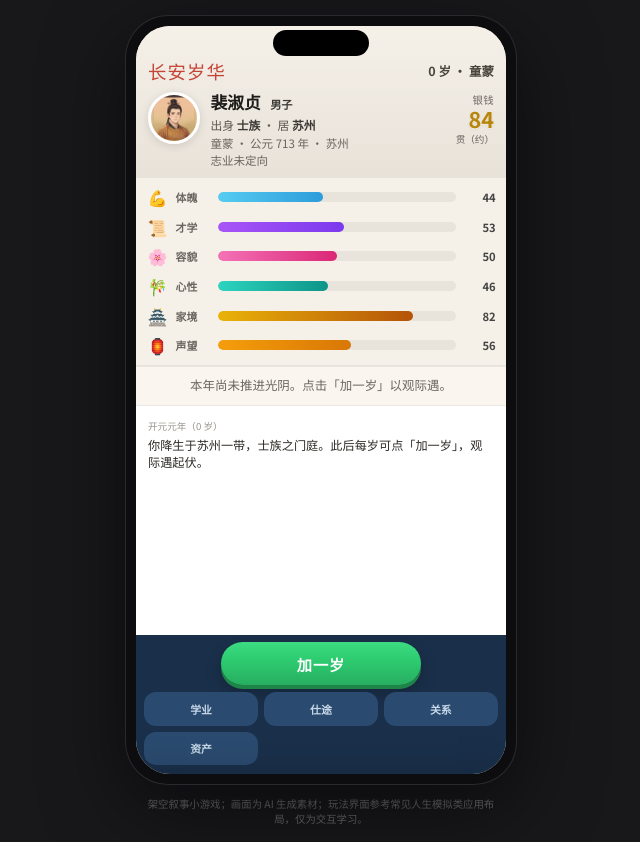
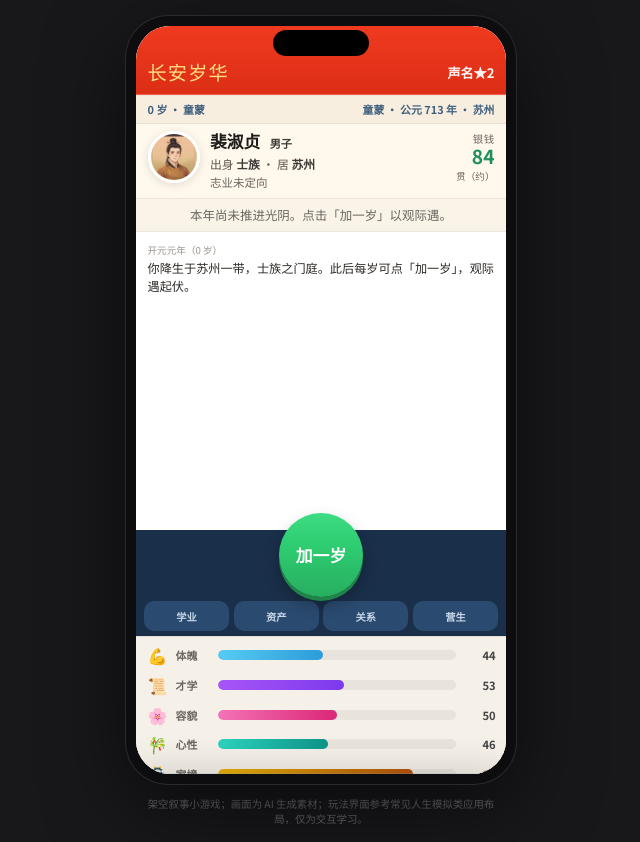
Before and after one commit to pdrdzyk/life-sim-game-tang, a plain HTML site: page index.html in a window 1280 px wide. Both pictures are taken after a click on the button "开卷 · 降生". Shown: the whole page, without its empty margins (319-959 px from the left). Drawn offline with Linux system fonts and the light colour scheme; a web font is replaced by a local one.

Commit message:
rework home layout toward bitlife flow
Adjust the main screen to a BitLife-like hierarchy (top app/profile bars, central life log, centered age button with bottom nav, and bottom stat bars) and keep top character info visible while subpages overlay the rest.

Made-with: Cursor

```diff
--- a/index.html
+++ b/index.html
@@ -143,21 +143,42 @@
     /* —— BitLife 式顶栏 —— */
     .bl-header {
       flex-shrink: 0;
-      background: linear-gradient(180deg, #f5f0e8 0%, #e8e2d9 100%);
-      padding: 2rem 0.75rem 0.5rem;
-      border-bottom: 1px solid rgba(0, 0, 0, 0.06);
+      background: #fff8ed;
+      border-bottom: 1px solid rgba(0, 0, 0, 0.08);
+      padding: 0;
+    }
+    .bl-appbar {
+      background: linear-gradient(180deg, #ef3a1f 0%, #dc2e16 100%);
+      color: #fff;
+      padding: 2rem 0.72rem 0.48rem;
+      display: flex;
+      align-items: center;
+      justify-content: space-between;
+      border-bottom: 1px solid rgba(255, 255, 255, 0.2);
+    }
+    .bl-appbar .bl-brand {
+      color: #ffe083;
+      font-size: 1.2rem;
+    }
+    .bl-star {
+      font-size: 0.82rem;
+      font-weight: 700;
+      opacity: 0.95;
     }
     .bl-title-row {
       display: flex;
       align-items: center;
       justify-content: space-between;
-      margin-bottom: 0.5rem;
-      gap: 0.5rem;
+      padding: 0.34rem 0.72rem 0.36rem;
+      background: #f8eedf;
+      border-top: 1px solid rgba(0, 0, 0, 0.04);
+      border-bottom: 1px solid rgba(0, 0, 0, 0.06);
+      gap: 0.35rem;
     }
     .bl-age-phase {
-      font-size: 0.78rem;
+      font-size: 0.68rem;
       font-weight: 700;
-      color: #4a453c;
+      color: #3f5f7c;
       white-space: nowrap;
     }
     .bl-brand {
@@ -170,6 +191,7 @@
       display: flex;
       align-items: flex-start;
       gap: 0.65rem;
+      padding: 0.45rem 0.72rem 0.5rem;
     }
     .bl-avatar {
       width: 52px;
@@ -214,11 +236,10 @@
       letter-spacing: 0.04em;
     }
     .bl-bank-val {
-      font-size: 1.35rem;
+      font-size: 1.2rem;
       font-weight: 800;
-      color: #b8860b;
+      color: #1f8f5c;
       line-height: 1.1;
-      text-shadow: 0 1px 0 rgba(255, 255, 255, 0.55), 0 1px 2px rgba(139, 90, 0, 0.18);
     }
     .bl-bank-unit {
       font-size: 0.6rem;
@@ -242,14 +263,13 @@
       flex-direction: column;
     }
 
-    /* 当前事件卡 */
+    /* 中央纪事区 */
     .event-card-wrap {
       flex-shrink: 0;
-      background: #faf6ef;
-      border-top: 1px solid rgba(0, 0, 0, 0.06);
-      border-bottom: 1px solid rgba(0, 0, 0, 0.06);
-      padding: 0.55rem 0.75rem 0.65rem;
-      max-height: 38%;
+      background: #f9f3e8;
+      border-bottom: 1px solid rgba(0, 0, 0, 0.05);
+      padding: 0.4rem 0.72rem;
+      max-height: 22%;
       overflow-y: auto;
     }
     .event-card-wrap .event-card-title {
@@ -291,7 +311,7 @@
       min-height: 0;
       overflow-y: auto;
       -webkit-overflow-scrolling: touch;
-      padding: 0.55rem 0.75rem 0.4rem;
+      padding: 0.4rem 0.72rem 0.35rem;
       font-size: 0.76rem;
       line-height: 1.45;
       color: #2d2a26;
@@ -314,30 +334,34 @@
       line-height: 1.55;
     }
 
-    /* —— 底栏：加一岁突出 + 六键 —— */
+    /* —— 底栏：中置加岁 + 四入口 —— */
     .dock-wrap {
       flex-shrink: 0;
       background: var(--dock);
-      padding: 0.45rem 0.5rem calc(0.55rem + var(--safe-bottom));
+      padding: 0.25rem 0.5rem 0.3rem;
     }
     .dock-primary {
       display: flex;
       justify-content: center;
-      margin-bottom: 0.45rem;
+      margin: -1.35rem 0 0.25rem;
+      position: relative;
+      z-index: 2;
     }
     .btn-age-wide {
-      min-width: 200px;
-      padding: 0.65rem 1.25rem;
-      border-radius: 999px;
+      width: 84px;
+      height: 84px;
+      min-width: 84px;
+      padding: 0;
+      border-radius: 50%;
       border: none;
       background: linear-gradient(180deg, #3ddc82 0%, var(--age-green) 40%, var(--age-green-dark) 100%);
       color: #fff;
       font-family: inherit;
-      font-size: 0.95rem;
+      font-size: 1.05rem;
       font-weight: 800;
-      letter-spacing: 0.06em;
+      letter-spacing: 0;
       cursor: pointer;
-      box-shadow: 0 4px 0 #1e8448, 0 8px 16px rgba(0, 0, 0, 0.22);
+      box-shadow: 0 4px 0 #1e8448, 0 8px 16px rgba(0, 0, 0, 0.28);
       transition: transform 0.1s, filter 0.15s;
     }
     .btn-age-wide:disabled {
@@ -349,18 +373,18 @@
     .btn-age-wide:not(:disabled):active { transform: scale(0.98); }
     .dock-grid {
       display: grid;
-      grid-template-columns: repeat(3, 1fr);
-      gap: 0.35rem;
+      grid-template-columns: repeat(4, 1fr);
+      gap: 0.3rem;
     }
     .dock-grid-btn {
       border: none;
-      border-radius: 12px;
+      border-radius: 10px;
       background: var(--dock-light);
       color: #c8d8e8;
       font-family: inherit;
-      font-size: 0.68rem;
+      font-size: 0.64rem;
       font-weight: 700;
-      padding: 0.55rem 0.25rem;
+      padding: 0.48rem 0.2rem;
       cursor: pointer;
       transition: transform 0.1s, background 0.15s;
     }
@@ -466,13 +490,13 @@
     }
     .btn-age-mini:disabled { opacity: 0.4; pointer-events: none; }
 
-    /* —— 六维属性条 —— */
+    /* —— 六维属性条（底部）—— */
     .stat-bars {
       flex-shrink: 0;
       background: #f5f0e8;
-      padding: 0.45rem 0.65rem 0.5rem;
-      border-bottom: 1px solid rgba(0, 0, 0, 0.06);
-      max-height: 42%;
+      padding: 0.4rem 0.65rem calc(0.42rem + var(--safe-bottom));
+      border-top: 1px solid rgba(0, 0, 0, 0.08);
+      max-height: 24%;
       overflow-y: auto;
     }
     .stat-row {
@@ -595,7 +619,7 @@
       cursor: pointer;
     }
 
-    /* —— 四键子页面（自底部滑入，顶栏保持在外）—— */
+    /* —— 子页面（覆盖中下区域，保留顶部角色信息）—— */
     .subpage-root {
       position: absolute;
       left: 0;
@@ -603,7 +627,7 @@
       top: 0;
       bottom: 0;
       z-index: 50;
-      background: #ebe4d7;
+      background: #f3ecdf;
       display: flex;
       flex-direction: column;
       transform: translateY(100%);
@@ -622,14 +646,14 @@
       justify-content: space-between;
       padding: 0.65rem 0.75rem;
       border-bottom: 1px solid rgba(0, 0, 0, 0.08);
-      background: linear-gradient(180deg, #f2ebe0 0%, #ebe4d7 100%);
+      background: linear-gradient(180deg, #1268ad 0%, #0f5b97 100%);
       position: relative;
       min-height: 48px;
     }
     .subpage-back {
       border: none;
-      background: rgba(0, 0, 0, 0.06);
-      color: var(--ink);
+      background: rgba(255, 255, 255, 0.2);
+      color: #fff;
       font-family: inherit;
       font-size: 0.88rem;
       font-weight: 600;
@@ -644,7 +668,9 @@
       left: 50%;
       transform: translateX(-50%);
       font-weight: 800;
-      font-size: 1rem;
+      font-size: 1.02rem;
+      color: #fff;
+      letter-spacing: 0.04em;
       pointer-events: none;
       z-index: 1;
     }
@@ -849,9 +875,13 @@
 
       <section class="screen" id="screen-play">
         <header class="bl-header">
+          <div class="bl-appbar">
+            <span class="bl-brand">长安岁华</span>
+            <span class="bl-star">声名★<span id="hdr-fame-star">0</span></span>
+          </div>
           <div class="bl-title-row">
-            <span class="bl-brand">长安岁华</span>
             <span class="bl-age-phase"><span id="hdr-age">0</span> 岁 · <span id="hdr-phase">童蒙</span></span>
+            <span class="bl-age-phase" id="hdr-status">童蒙 · 公元 713 年 · 长安</span>
           </div>
           <div class="bl-identity-row">
             <img class="bl-avatar" id="hdr-avatar" src="assets/tang-portrait-male.png" alt="" />
@@ -863,7 +893,6 @@
               <div class="bl-meta">
                 出身 <span id="hdr-origin">士族</span> · 居 <span id="hdr-city">长安</span>
               </div>
-              <div class="bl-job" id="hdr-status">童蒙 · 公元 713 年 · 长安</div>
               <div class="bl-job" id="hdr-path">志业未定向</div>
             </div>
             <div class="bl-bank">
@@ -876,8 +905,6 @@
 
         <div class="play-main">
           <div class="home-view" id="home-view">
-            <div class="stat-bars" id="stat-bars"></div>
-
             <div class="event-card-wrap" id="event-card-wrap">
               <div id="event-card"></div>
             </div>
@@ -892,11 +919,13 @@
               </div>
               <div class="dock-grid">
                 <button type="button" class="dock-grid-btn" id="btn-study">学业</button>
-                <button type="button" class="dock-grid-btn" id="btn-career">仕途</button>
+                <button type="button" class="dock-grid-btn" id="btn-assets">资产</button>
                 <button type="button" class="dock-grid-btn" id="btn-relations">关系</button>
-                <button type="button" class="dock-grid-btn" id="btn-assets">资产</button>
+                <button type="button" class="dock-grid-btn" id="btn-career">营生</button>
               </div>
             </div>
+
+            <div class="stat-bars" id="stat-bars"></div>
           </div>
 
           <div class="subpage-root" id="subpage-root" aria-hidden="true">
--- a/js/game.js
+++ b/js/game.js
@@ -344,6 +344,8 @@
     document.getElementById("hdr-avatar").src = PORTRAIT[c.gender] || PORTRAIT["男"];
     document.getElementById("hdr-wealth").textContent = String(state.assets.silver);
     document.getElementById("hdr-status").textContent = getStatusLine(state);
+    var starEl = document.getElementById("hdr-fame-star");
+    if (starEl) starEl.textContent = String(Math.max(0, Math.floor(c.stats.声望 / 20)));
     var pathEl = document.getElementById("hdr-path");
     if (pathEl) pathEl.textContent = c.path ? "志业：" + c.path : "志业未定向";
   }
```
